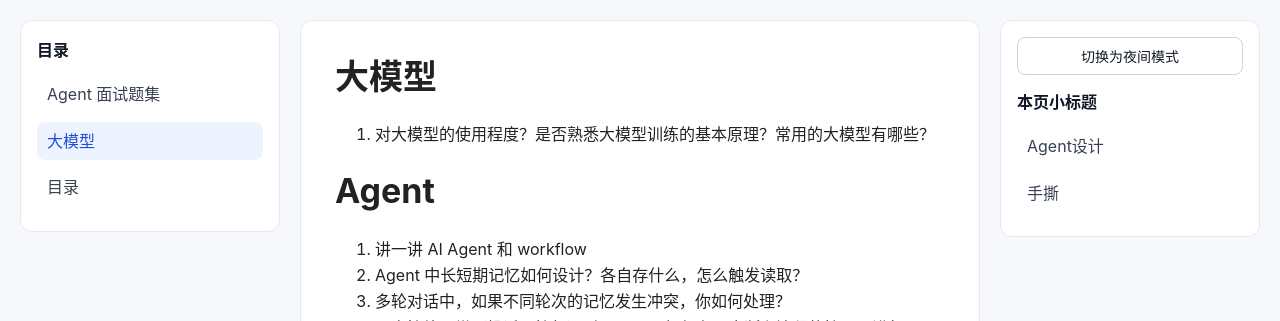
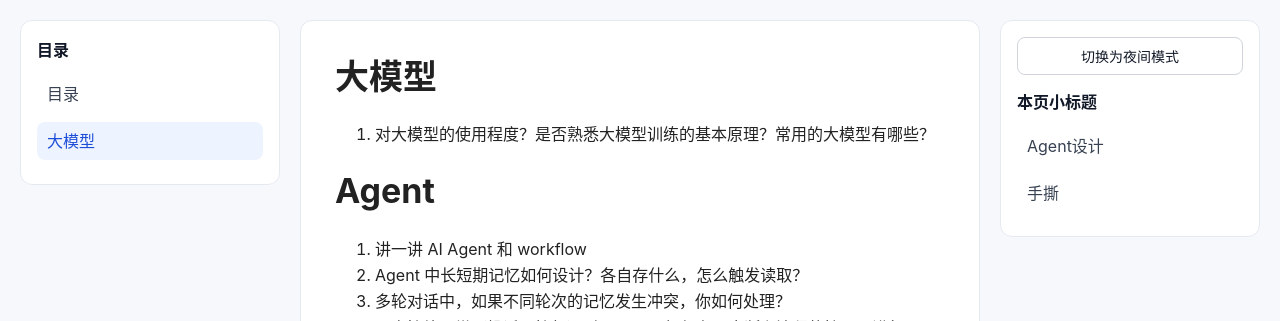
Before and after one commit to QaqNaN/QaqNaN.github.io, a Jekyll site: the page built from 大模型.md, in a window 1280 px wide. Shown: the top 321 px of the page. Built offline with Jekyll 4.4.1, drawn with Linux system fonts in a browser that asks for light colours.

Commit message:
页面排序功能实现

```diff
--- a/_layouts/default.html
+++ b/_layouts/default.html
@@ -22,7 +22,11 @@
         <h2 class="panel-title">目录</h2>
         <nav>
           <ul class="nav-list">
-            {% assign docs = site.pages | where_exp: "p", "p.path contains '.md'" | sort: "path" %}
+            {% assign all_docs = site.pages | where_exp: "p", "p.path contains '.md'" %}
+            {% assign visible_docs = all_docs | where_exp: "p", "p.nav_exclude != true" %}
+            {% assign ordered_docs = visible_docs | where_exp: "p", "p.nav_order != nil" | sort: "nav_order" %}
+            {% assign unordered_docs = visible_docs | where_exp: "p", "p.nav_order == nil" | sort: "path" %}
+            {% assign docs = ordered_docs | concat: unordered_docs %}
             {% for p in docs %}
               {% unless p.url contains '/404' %}
                 <li>
```
Also changed, not shown: README.md (+6 -0 lines), 大模型.md (+1 -0 lines), 目录.md (+1 -0 lines).
